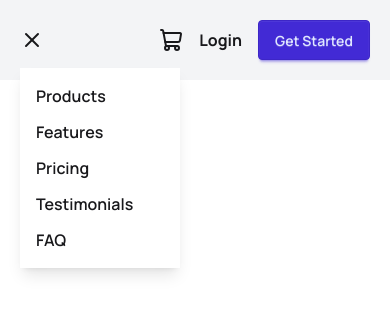
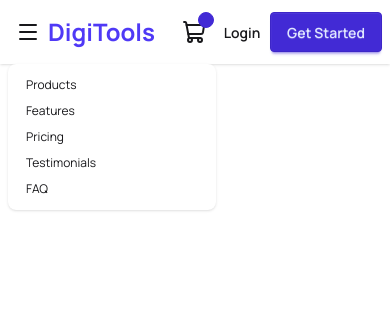
Before and after one commit to ihriyad/Digitool-Platform, a React (Vite) app: page / in a window 390 px wide. Both pictures are taken after a click on the button 32 px from the left and 40 px from the top of the page. Shown: the top 314 px of the page. Built offline with nearby package versions, Linux system fonts and the light colour scheme.

Commit message:
added daisyUi navbar

```diff
--- a/src/App.jsx
+++ b/src/App.jsx
@@ -4,9 +4,8 @@ import Navbar from "./components/Navbar/Navbar";
 function App() {
   return (
     <div>
-    {/* header here  */}
       <header>
-      <nav className="p-5 bg-gray-100 sticky">
+        <nav className="sticky">
           <Navbar></Navbar>
         </nav>
       </header>
--- a/src/components/Navbar/Navbar.jsx
+++ b/src/components/Navbar/Navbar.jsx
@@ -1,5 +1,4 @@
-import React, { useState } from "react";
-import Navlinks from "./Navlinks";
+import NavLinks from "./NavLinks";
 import { Menu, ShoppingCart, X } from "lucide-react";
 
 const navItems = [
@@ -30,40 +29,34 @@ const navItems = [
   },
 ];
 const Links = navItems.map((route) => (
-  <Navlinks route={route} key={route.id}></Navlinks>
+  <NavLinks route={route} key={route.id}></NavLinks>
 ));
 const Navbar = () => {
-  const [open, setOpen] = useState(false);
   return (
-    <div className="flex justify-between items-center">
-      <div className="flex gap-4 items-center">
-        <div
-          className="cursor-pointer md:hidden"
-          onClick={() => setOpen(!open)}
-        >
-          <div
-            className="cursor-pointer md:hidden relative"
-            onClick={() => setOpen(!open)}
+    <div className="navbar bg-base-100 shadow-sm">
+      <div className="navbar-start">
+        <div className="dropdown md:hidden">
+          <div tabIndex={0} role="button" className="btn btn-ghost btn-circle">
+            <Menu></Menu>
+          </div>
+          <ul
+            tabIndex="-1"
+            className="menu menu-sm dropdown-content bg-base-100 rounded-box z-1 mt-3 w-52 p-2 shadow"
           >
-            {open ? <X /> : <Menu />}
-
-            {open && (
-              <ul className="absolute top-10 left-0 bg-white shadow-lg p-4 space-y-3 w-40">
-                {Links}
-              </ul>
-            )}
+            {Links}
+          </ul>
+        </div>
+        <h2 className="text-[#4f39f6] text-2xl md:text-3xl font-bold">DigiTools</h2>
+      </div>
+      <div className="navbar-center hidden md:flex gap-4">{Links}</div>
+      <div className="navbar-end space-x-2">
+        <button className="btn btn-ghost btn-circle">
+          <div className="indicator">
+            <ShoppingCart />
+            <span className="badge badge-xs badge-primary indicator-item"></span>
           </div>
-        </div>
-        <h2
-          className={`${open ? "hidden" : "block"} text-[#4f39f6] text-2xl md:text-3xl font-bold`}
-        >
-          DigiTools
-        </h2>
-      </div>
-      <div className="hidden md:block md:flex gap-5">{Links}</div>
-      <div className="flex items-center gap-4">
-        <ShoppingCart></ShoppingCart>
-        <h2 className="font-bold">Login</h2>
+        </button>
+        <button className="btn btn-ghost btn-circle">Login</button>
         <button className="btn btn-primary">Get Started</button>
       </div>
     </div>
--- a/src/components/Navbar/Navlinks.jsx
+++ b/src/components/Navbar/Navlinks.jsx
@@ -1,8 +1,8 @@
 import React from "react";
 
-const Navlinks = ({route}) => {
+const NavLinks = ({route}) => {
   return (
-    <div className="flex gap-6 list-none text-[16px] md:text-[18px] font-semibold">
+    <div className="list-none">
       {
         <li>
           <a href={route.path}>{route.name}</a>
@@ -12,4 +12,4 @@ const Navlinks = ({route}) => {
   );
 };
 
-export default Navlinks;
+export default NavLinks;
```
Also changed, not shown: tailwind.config.js (added). Lines whose indentation alone changed are shown as unchanged.
